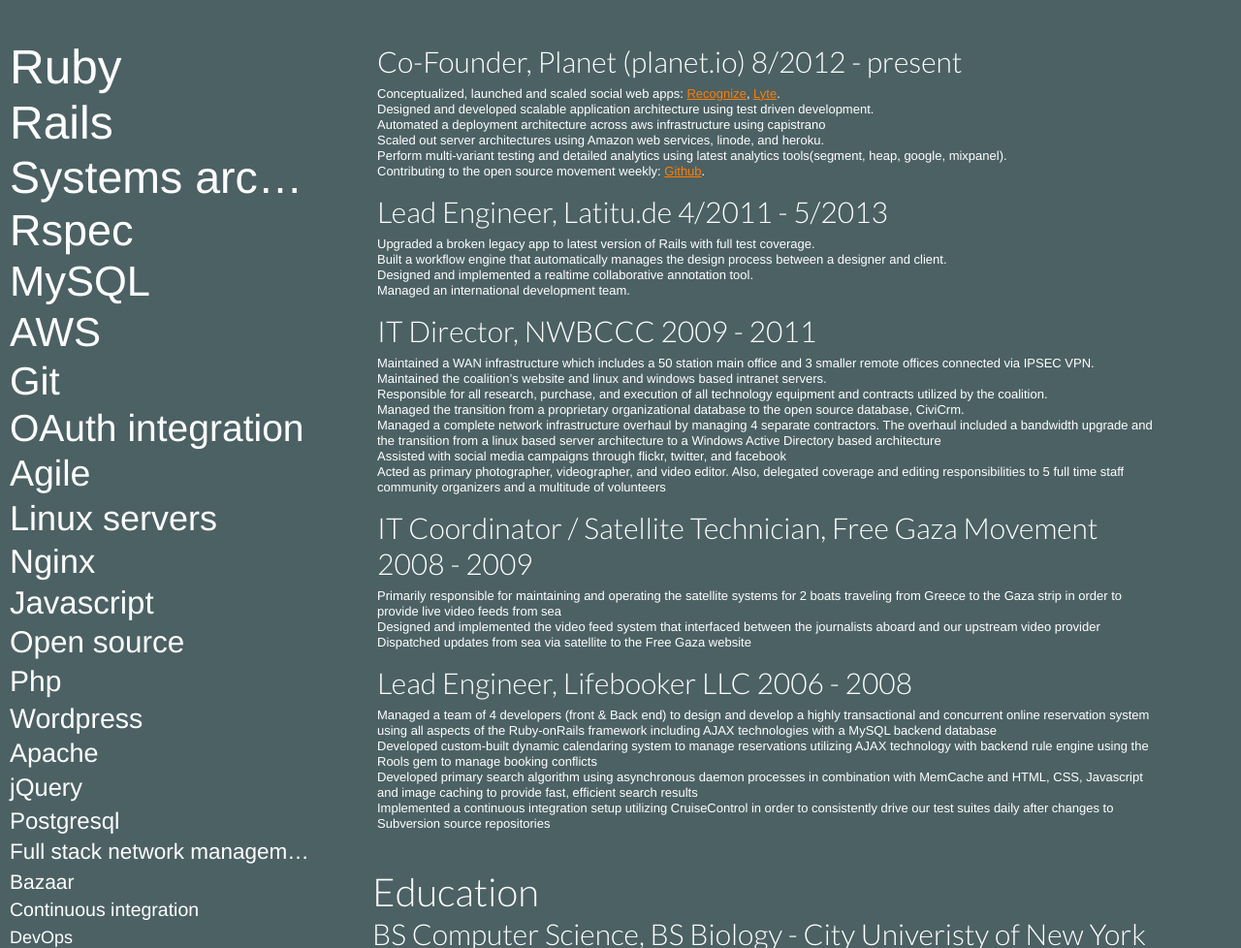
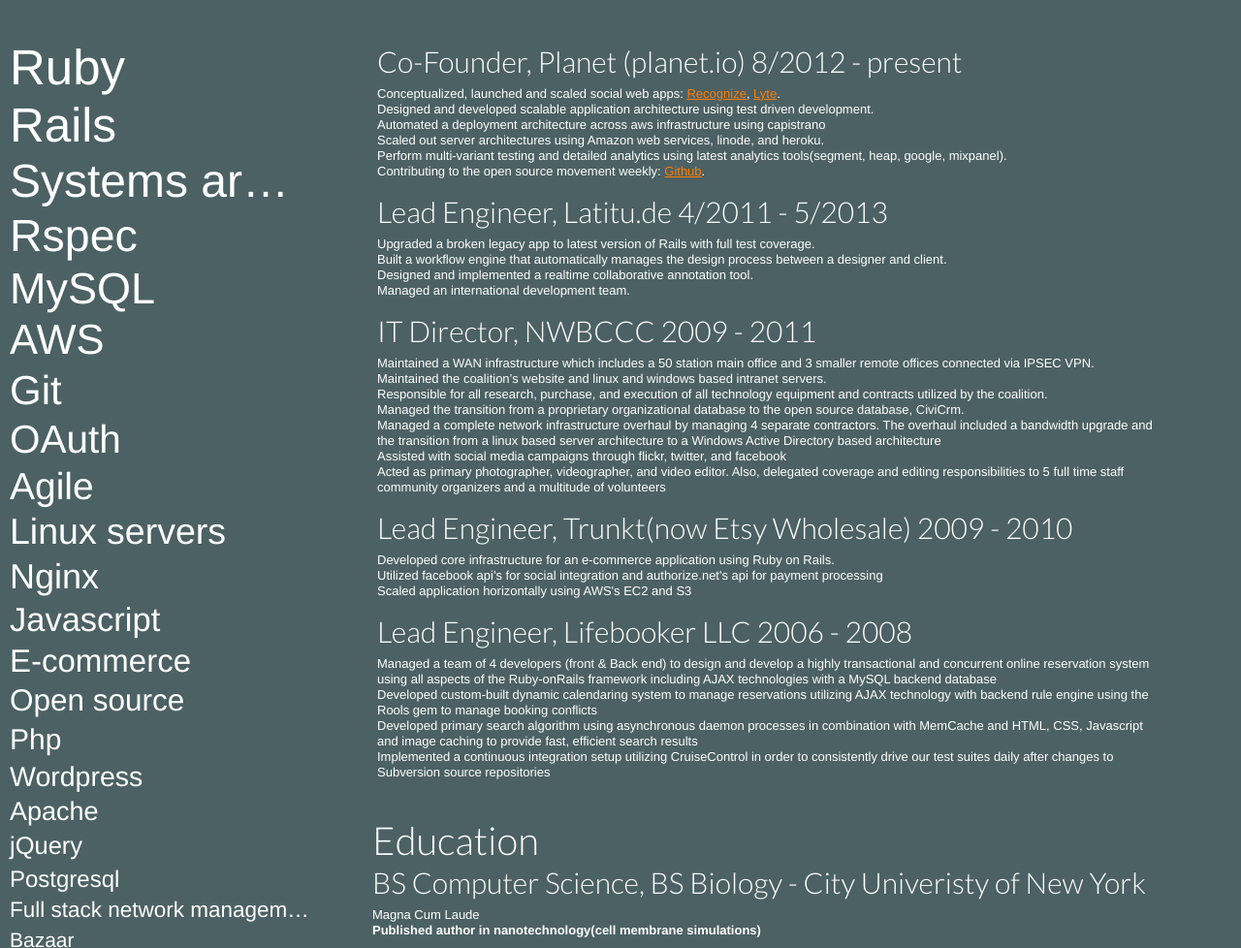
Before and after one commit to planetio/homepage, a PHP site: page /peter-philips in a window 1280 px wide. Shown: the part 55-1033 px from the top of the page at 97% size. Run offline with PHP 8.4, Linux system fonts and the light colour scheme; some libraries are stand-ins or nearby versions.

Commit message:
updated resume again

```diff
--- a/dev/peter-philips/index.php
+++ b/dev/peter-philips/index.php
@@ -23,11 +23,12 @@
             'mysql' => 'MySQL',
             'aws' => 'AWS',
             'git' => 'Git',
-            'oauth' => 'OAuth integration',
+            'oauth' => 'OAuth',
             'agile' => 'Agile',
             'servers' => 'Linux servers',
             'nginx' => 'Nginx',
             'js' => 'Javascript',
+            'ecommerce' => 'E-commerce',
             'opensource' => 'Open source',
             'php' => 'Php',
             'wordpress' => 'Wordpress',
@@ -96,18 +97,16 @@
         </ul>
       </div>
 
-      <div class="job mysql servers devops opensource tcp" >
-        <h3>IT Coordinator / Satellite Technician, Free Gaza Movement 2008 - 2009 </h3>
+      <div class="job ruby ror rspec mysql aws ecommerce jquery cc" >
+        <h3>Lead Engineer,  Trunkt(now Etsy Wholesale) 2009 - 2010 </h3>
         <ul>
-          <li>Primarily responsible for maintaining and operating the satellite systems for 2 boats
-traveling from Greece to the Gaza strip in order to provide live video feeds from sea</li>
-          <li>Designed and implemented the video feed system that interfaced between the journalists
-aboard and our upstream video provider</li>
-          <li>Dispatched updates from sea via satellite to the Free Gaza website</li>
+            <li>Developed core infrastructure for an e-commerce application using Ruby on Rails.</li>
+            <li>Utilized facebook api's for social integration and authorize.net's api for payment processing</li>
+            <li>Scaled application horizontally using AWS's EC2 and S3</li>
         </ul>
       </div>
 
-      <div class="job ruby ror rspec mysql postgresql ci devops cc jquery js nginx apache agile" >
+      <div class="job ruby ror rspec mysql postgresql ci devops cc jquery js nginx apache agile ecommerce systems" >
         <h3>Lead Engineer, Lifebooker LLC 2006 - 2008 </h3>
         <ul>
           <li>Managed a team of 4 developers (front & Back end) to design and develop a highly
```
